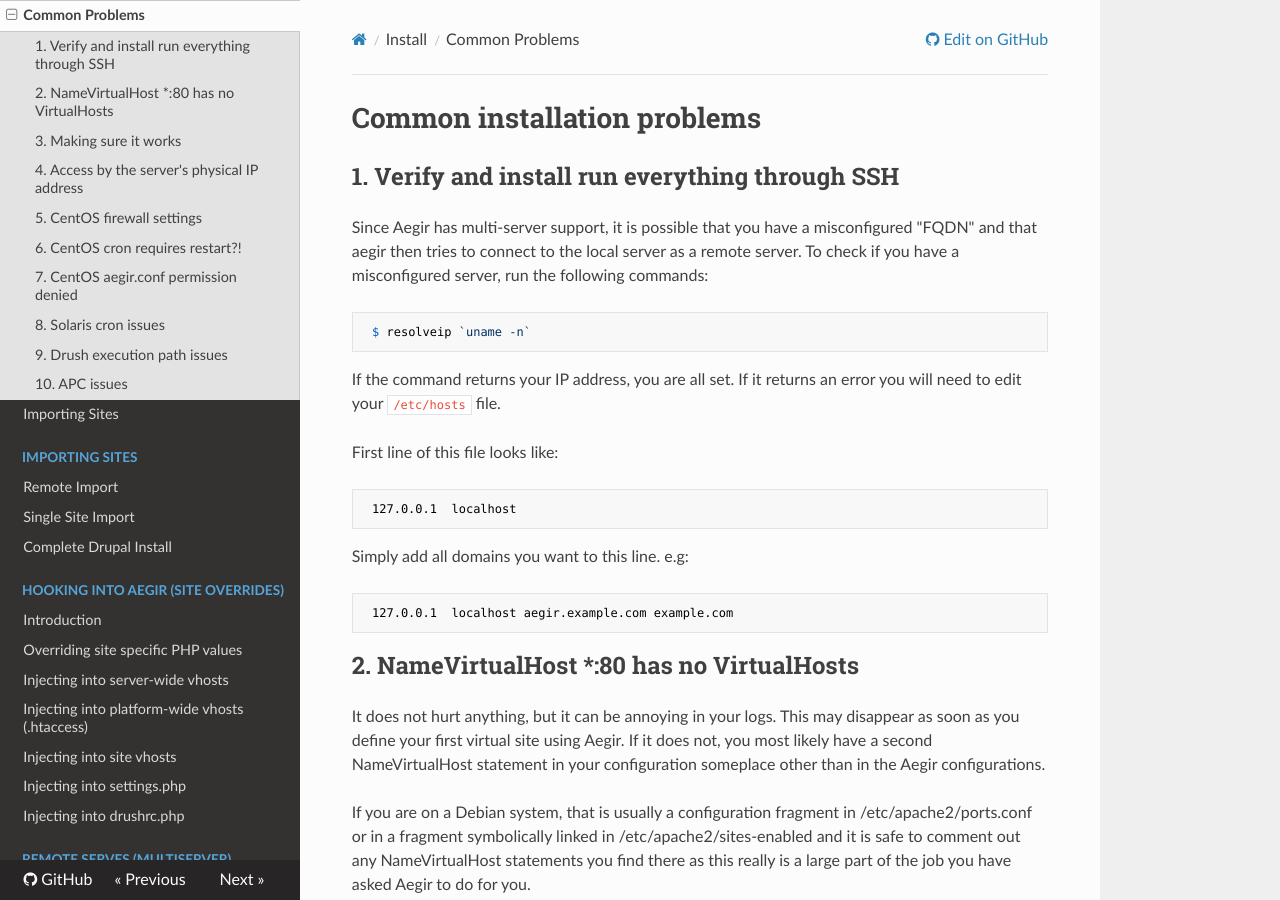
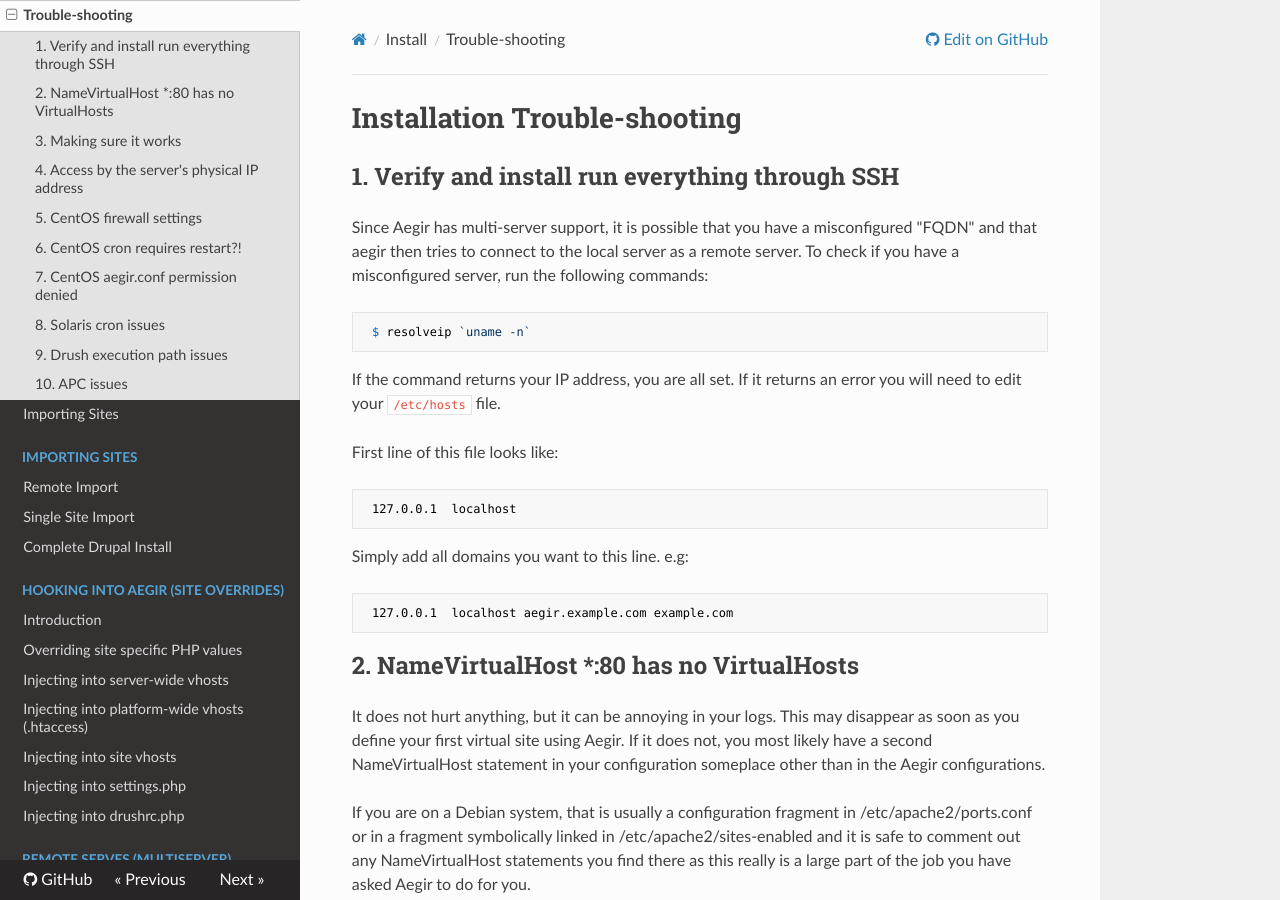
Before and after one commit to aegir-project/documentation, an MkDocs documentation site: the page built from docs/install/trouble-shooting.md, in a window 1280 px wide and 900 px high. Built offline with MkDocs 1.6.1, drawn with Linux system fonts in a browser that asks for light colours; nearby versions of some CDN libraries; old or Windows-style settings are respelled for this version of MkDocs.

Commit message:
Update troublshooting page.

```diff
--- a/docs/install/common-problems.md
+++ b/docs/install/trouble-shooting.md
@@ -1,5 +1,5 @@
-Common installation problems
-============================
+Installation Trouble-shooting
+=============================
 
 1. Verify and install run everything through SSH
 ------------------------------------------------
--- a/mkdocs.yml
+++ b/mkdocs.yml
@@ -9,7 +9,7 @@
 - ['install/system-requirements.md', 'Install', 'System Requirements']
 - ['install/debian.md', 'Install', 'Debian/Ubuntu']
 - ['install/manual.md', 'Install', 'Manual']
-- ['install/common-problems.md', 'Install', 'Common Problems']
+- ['install/trouble-shooting.md', 'Install', 'Trouble-shooting']
 - ['import/importing-sites.md', 'Importing Sites']
 - ['import/remote-import.md', 'Importing Sites', 'Remote Import']
 - ['import/single-site.md', 'Importing Sites', 'Single Site Import']
```
